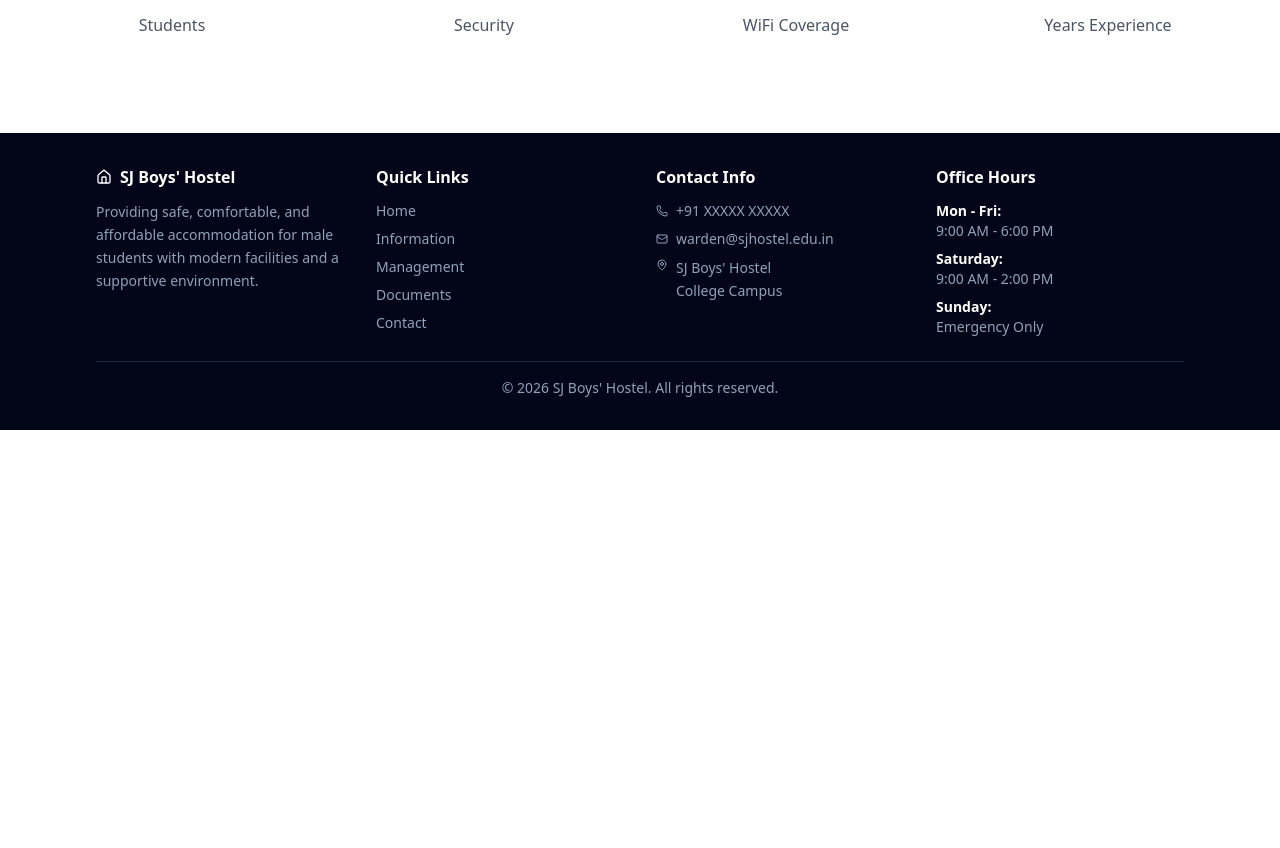
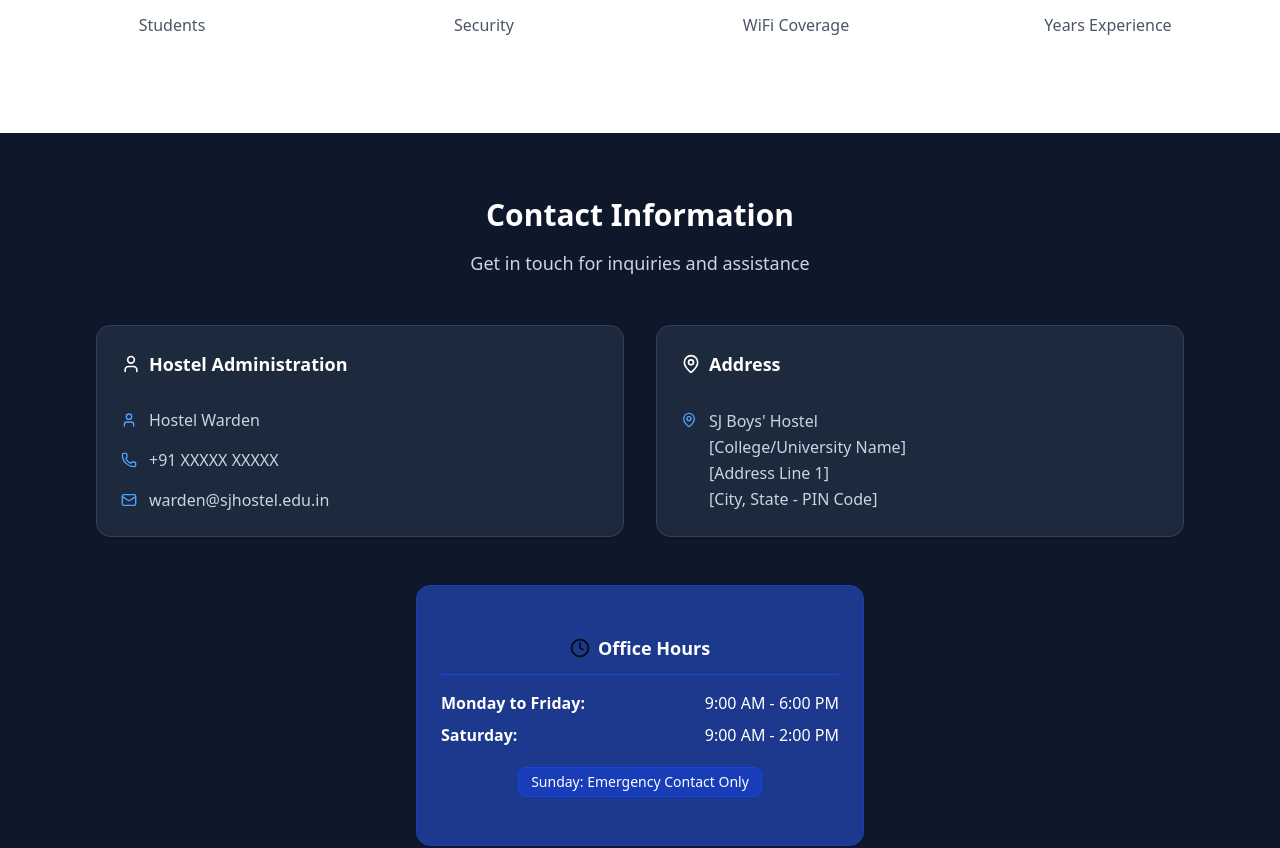
Before and after one commit to Abhishek10351/sj-hostel-website, a Next.js app in the folder client/: page / in a window 1280 px wide. Shown: the part 941-1789 px from the top of the page. Before the commit the page ends 1371 px from the top, so only its background shows below. Built offline with nearby package versions, Linux system fonts and the light colour scheme.

Commit message:
move the footer component to layout

```diff
--- a/client/src/app/contact/page.tsx
+++ /dev/null
@@ -1,19 +0,0 @@
-import { Metadata } from "next";
-import Contact from "@/components/Contact";
-import Footer from "@/components/Footer";
-
-export const metadata: Metadata = {
-  title: "Contact Us - SJ Boys' Hostel",
-  description: "Get in touch with SJ Boys' Hostel administration. Find contact details, office hours, and address information for inquiries and admissions.",
-};
-
-export default function ContactPage() {
-  return (
-    <div className="min-h-screen bg-gray-50">
-      <div className="pt-8">
-        <Contact />
-      </div>
-      <Footer />
-    </div>
-  );
-}
--- a/client/src/app/documents/page.tsx
+++ b/client/src/app/documents/page.tsx
@@ -1,6 +1,5 @@
 import { Metadata } from "next";
 import Documents from "@/components/Documents";
-import Footer from "@/components/Footer";
 
 export const metadata: Metadata = {
   title: "Documents - SJ Boys' Hostel",
@@ -13,7 +12,6 @@
       <div className="pt-8">
         <Documents />
       </div>
-      <Footer />
     </div>
   );
 }
--- a/client/src/app/information/page.tsx
+++ b/client/src/app/information/page.tsx
@@ -2,7 +2,6 @@
 import Facilities from "@/components/Facilities";
 import Rules from "@/components/Rules";
 import FeeStructure from "@/components/FeeStructure";
-import Footer from "@/components/Footer";
 import { Tabs, TabsContent, TabsList, TabsTrigger } from "@/components/ui/tabs";
 
 export const metadata: Metadata = {
@@ -77,7 +76,6 @@
           </div>
         </section>
       </div>
-      <Footer />
     </div>
   );
 }
--- a/client/src/app/layout.tsx
+++ b/client/src/app/layout.tsx
@@ -2,6 +2,7 @@
 import { Geist, Geist_Mono } from "next/font/google";
 import "./globals.css";
 import Header from "@/components/Header";
+import Footer from "@/components/Footer";
 
 const geistSans = Geist({
   variable: "--font-geist-sans",
@@ -27,10 +28,13 @@
   return (
     <html lang="en">
       <body
-        className={`${geistSans.variable} ${geistMono.variable} antialiased`}
+        className={`${geistSans.variable} ${geistMono.variable} antialiased flex flex-col min-h-screen`}
       >
         <Header />
-        {children}
+        <main className="flex-1">
+          {children}
+        </main>
+        <Footer />
       </body>
     </html>
   );
--- a/client/src/app/management/page.tsx
+++ b/client/src/app/management/page.tsx
@@ -1,6 +1,5 @@
 import { Metadata } from "next";
 import HostelCommittee from "@/components/HostelCommittee";
-import Footer from "@/components/Footer";
 
 export const metadata: Metadata = {
   title: "Management - SJ Boys' Hostel",
@@ -13,7 +12,6 @@
       <div className="pt-8">
         <HostelCommittee />
       </div>
-      <Footer />
     </div>
   );
 }
--- a/client/src/app/page.tsx
+++ b/client/src/app/page.tsx
@@ -1,7 +1,6 @@
 import { Metadata } from "next";
-import Header from "@/components/Header";
 import About from "@/components/About";
-import Footer from "@/components/Footer";
+import Contact from "@/components/Contact";
 
 export const metadata: Metadata = {
     title: "SJ Boys' Hostel - Student Accommodation",
@@ -13,7 +12,7 @@
     return (
         <div className="min-h-screen bg-gray-50">
             <About />
-            <Footer />
+            <Contact />
         </div>
     );
 }
```
